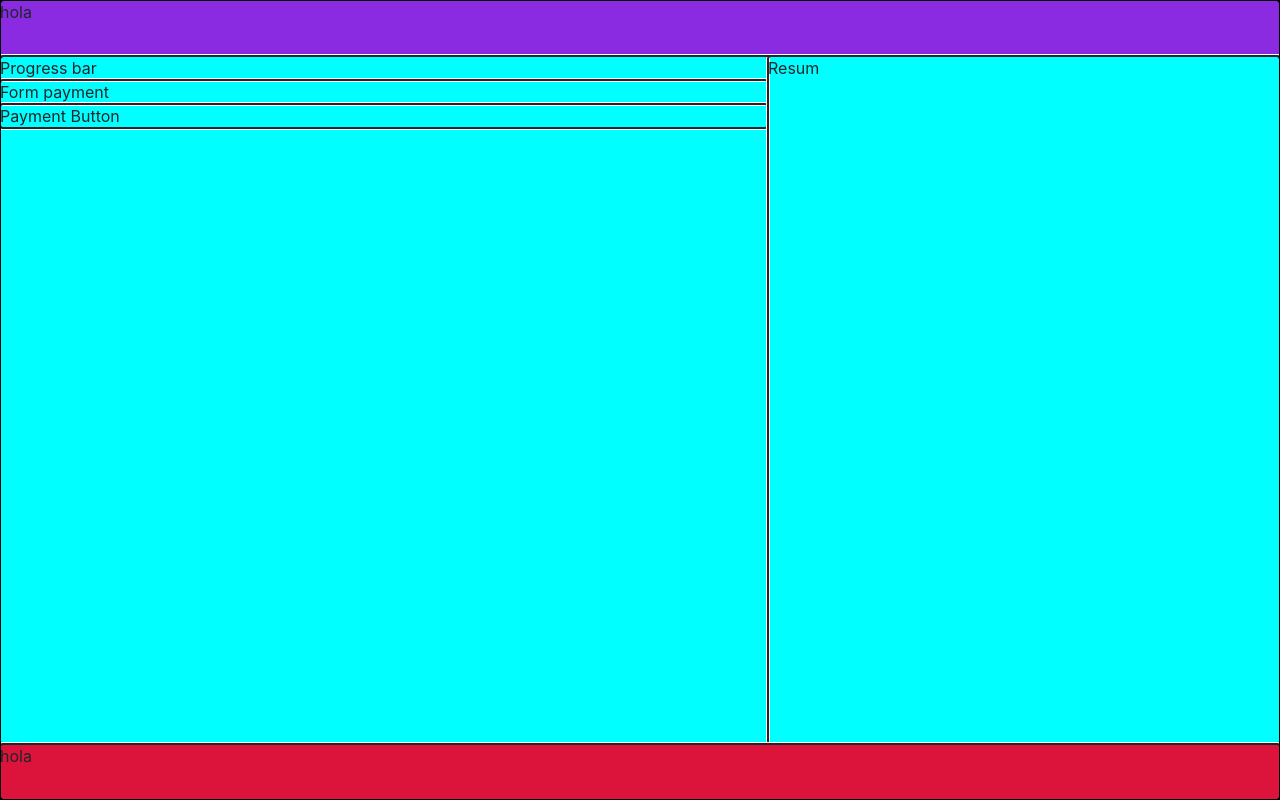
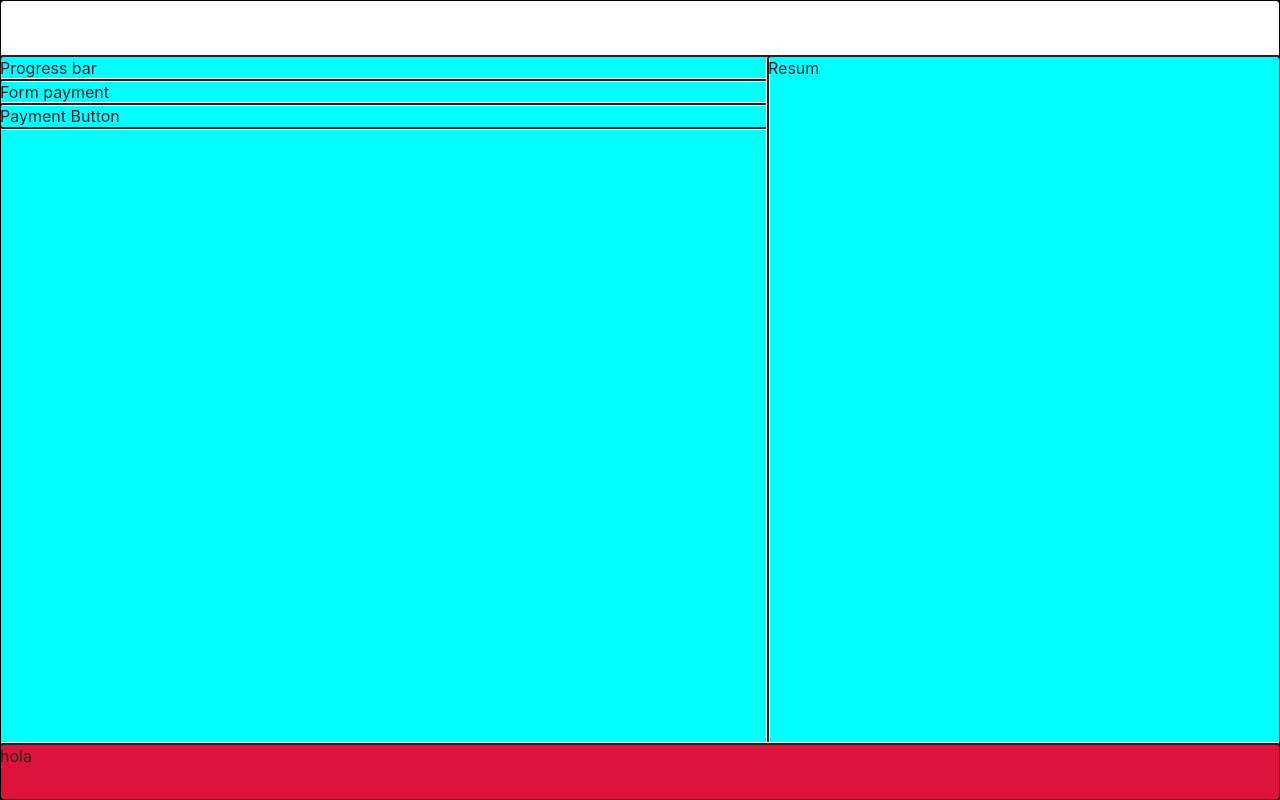
Before and after one commit to assembler-institute/react-shopping-cart-context, a React (Create React App) app: page /checkout/step-1 in a window 1280 px wide. Built offline with nearby package versions, Linux system fonts and the light colour scheme.

Commit message:
Header started

```diff
--- a/src/components/HeaderShopping/HeaderShopping.js
+++ b/src/components/HeaderShopping/HeaderShopping.js
@@ -4,7 +4,11 @@ import React from "react";
 import "./HeaderShopping.scss";
 
 function HeaderShopping() {
-  return <header>hola</header>;
+  return (
+    <header className="header__Shopping">
+      <img className=".assembler__logo" />
+    </header>
+  );
 }
 
 export default HeaderShopping;
--- a/src/components/HeaderShopping/HeaderShopping.scss
+++ b/src/components/HeaderShopping/HeaderShopping.scss
@@ -1,5 +1,12 @@
-header {
-  background-color: blueviolet;
+header.header__Shopping {
+  background-color: rgb(255, 255, 255);
   width: 100%;
-  height: 7vh;
+  height: 100%;
 }
+
+.assembler__logo {
+  background-image: url("https://assets.website-files.com/5d7ac47d34aefe1ecf290ce6/5d7ac68da9740c393a589ee7_logo_org_1.png");
+  width: 100%;
+  height: 100%;
+  background-repeat: no-repeat;
+}
```
